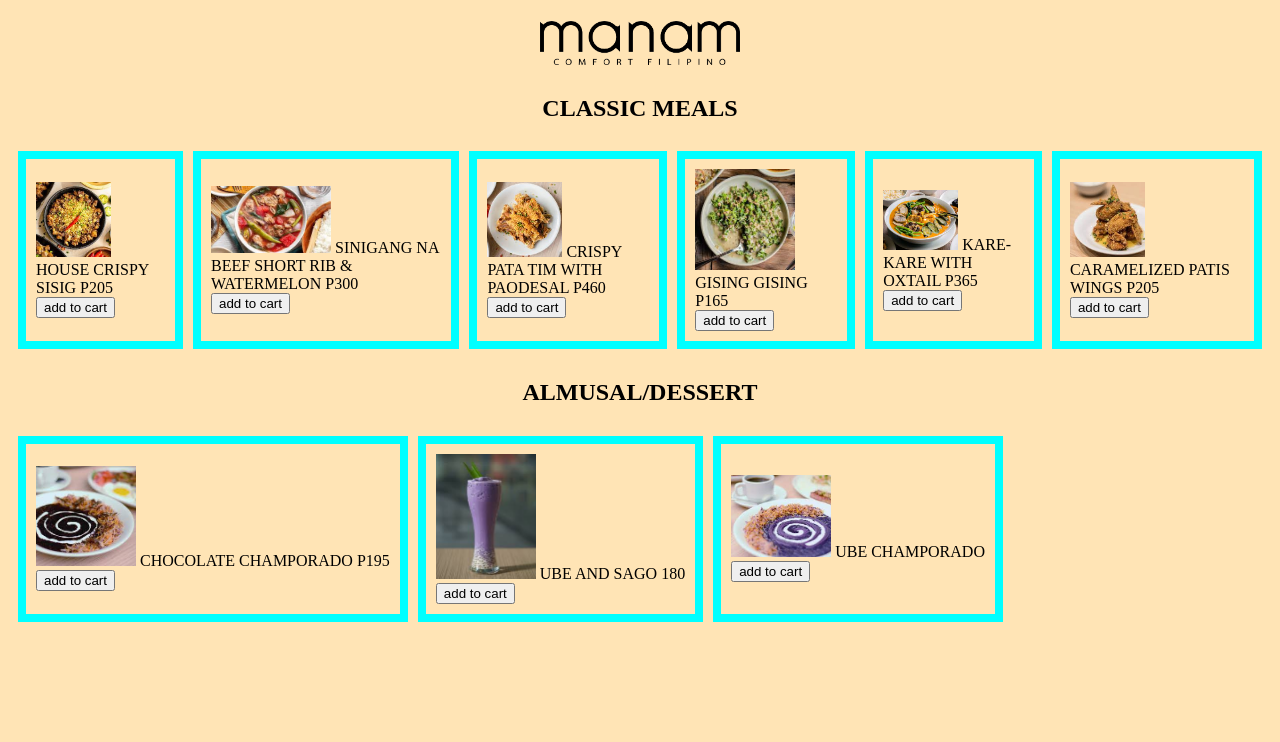
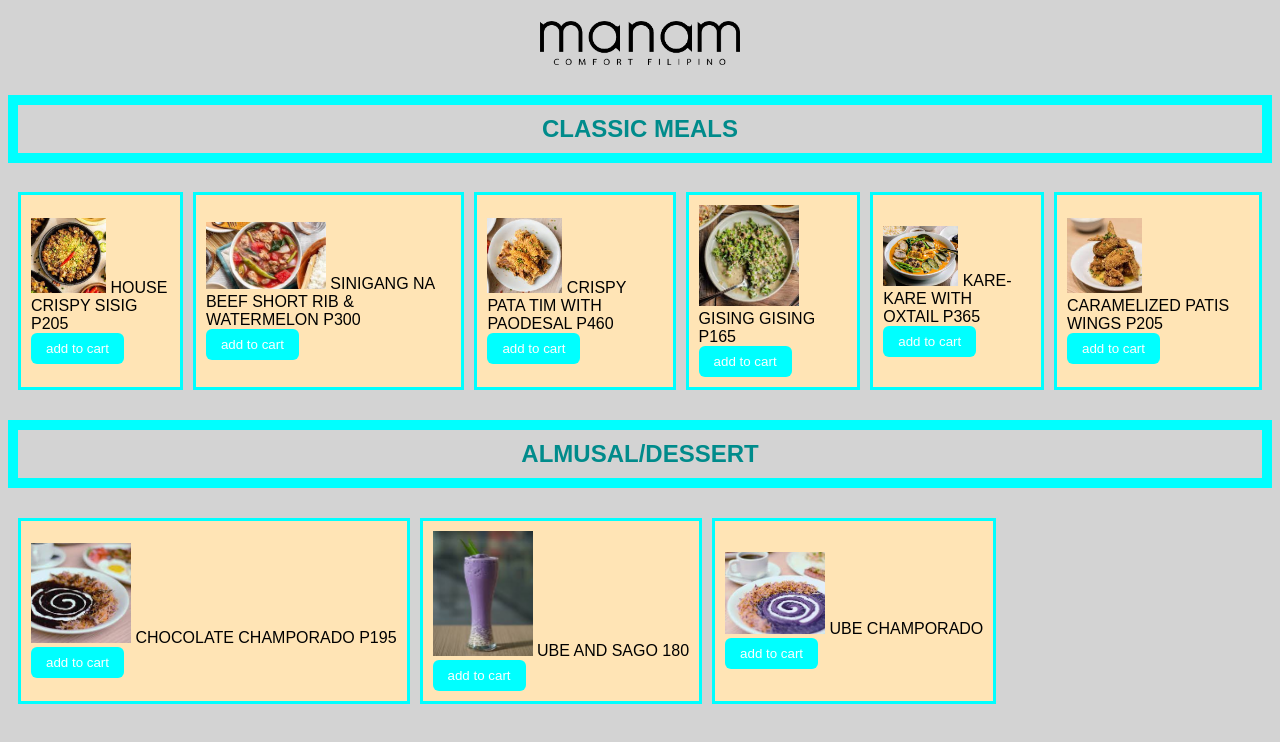
Before and after one commit to AIRBORNEGOLD/Tarinay-Alvurnz, a plain HTML site: page index.html in a window 1280 px wide. Drawn offline with Linux system fonts and the light colour scheme.

Commit message:
Update tarinay.css

```diff
--- a/tarinay.css
+++ b/tarinay.css
@@ -1,10 +1,33 @@
 body {
-	background-color: moccasin;
+    font-family: 'Arial;', sans-serif;
+    background-color: lightgray;
 
 }
-h1
-table,td {border: 8px solid cyan;
-	border-spacing: 50px;}
 
-	th,td
+
+.section-header {
+	border: 10px solid cyan;
+	padding: 10px;
+	margin-top: 20px;
+	color: darkcyan;
 }
+th {
+    background-color: lightgray ;
+    color: grey;
+}
+
+td {
+    background-color: moccasin ;
+    color: black;
+    border: solid cyan;
+
+}
+
+button {
+      background-color: cyan;
+    color: white;
+    padding: 8px 15px;
+    border: none;
+    border-radius: 6px;
+    cursor: pointer;
+}
```
